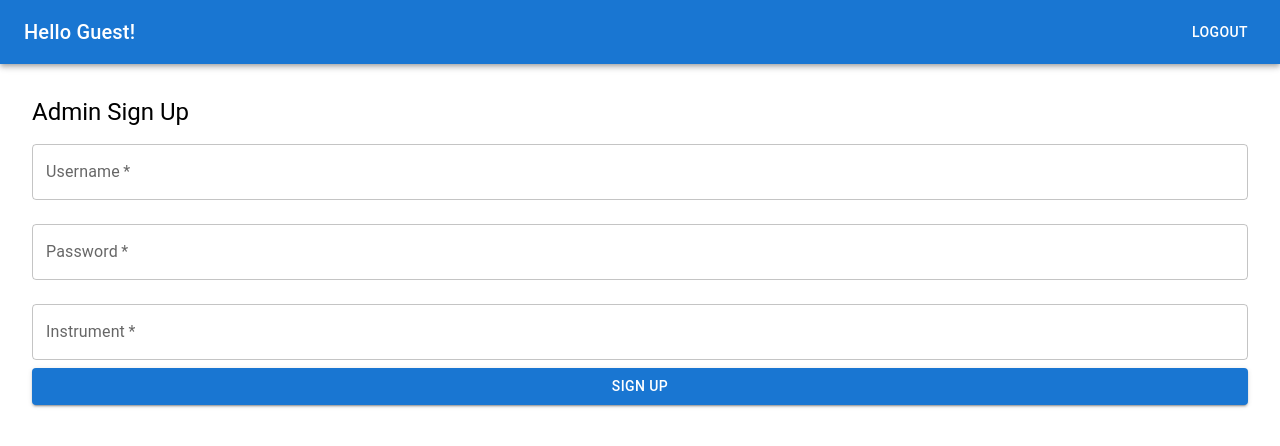
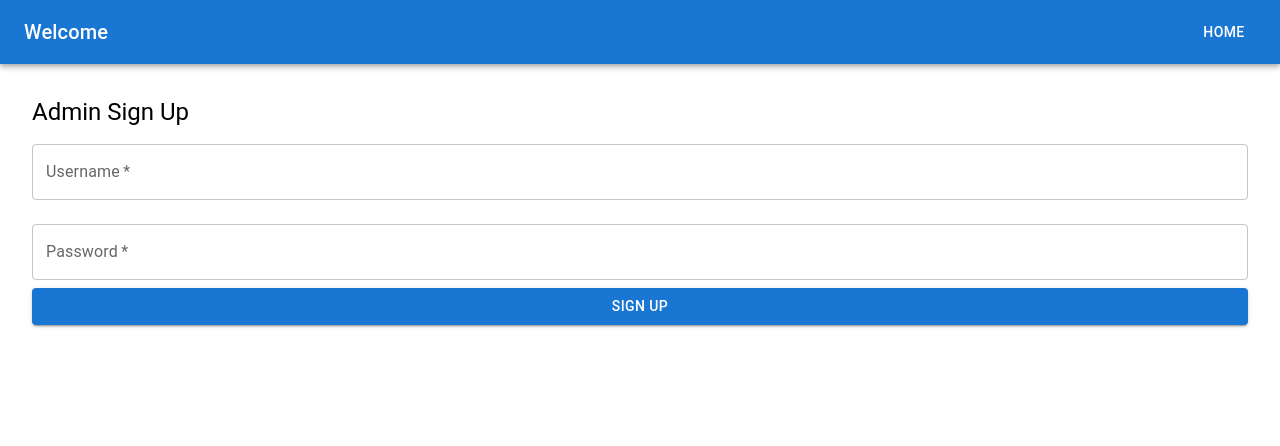
Before and after one commit to shaynoadotan/JaMoveo, a React (Create React App) app in the folder Frontend/frontend/: page /adminsignup in a window 1280 px wide. Shown: the top 446 px of the page. Built offline with nearby package versions, Linux system fonts and the light colour scheme.

Commit message:
navigation

```diff
--- a/Frontend/frontend/src/App.tsx
+++ b/Frontend/frontend/src/App.tsx
@@ -1,5 +1,5 @@
 import React, { useState } from 'react';
-import { BrowserRouter as Router, Route, Routes } from 'react-router-dom';
+import { BrowserRouter as Router, Route, Routes, Navigate } from 'react-router-dom';
 import LoginPage from './components/LoginPage';
 import SignupPage from './components/SignupPage';
 import PlayerSignupPage from './components/PlayerSignUpPage';
@@ -8,40 +8,110 @@ import PlayerPage from './components/PlayerPage';
 import AdminPage from './components/AdminPage';
 import ResultsPage from './components/ResultsPage';
 import LivePage from './components/LivePage';
-import ProtectedRoute from './components/ProtectedRoute'; // Import ProtectedRoute
-import UnauthorizedPage from './components/UnauthorizedPage'; // Import UnauthorizedPage
-import Navbar from './components/Navbar'; // Import the Navbar
+import ProtectedRoute from './components/ProtectedRoute';
+import UnauthorizedPage from './components/UnauthorizedPage';
+import Navbar from './components/Navbar';
+import { Modal, Box, Typography, Button } from '@mui/material';
 
 function App() {
-  const [isAdmin, setIsAdmin] = useState<boolean | null>(null); // Track admin status
-  const [role, setRole] = useState<'singer' | 'player' | null>(null); // Track user role
-  const [username, setUsername] = useState<string | null>(null); // Track logged-in username
+  const [isAdmin, setIsAdmin] = useState<boolean | null>(null);
+  const [role, setRole] = useState<'singer' | 'player' | null>(null);
+  const [username, setUsername] = useState<string | null>(null);
+  const [modalOpen, setModalOpen] = useState(false);
 
   const handleLogout = () => {
-    setIsAdmin(null); // Clear admin status
-    setRole(null); // Clear role
-    setUsername(null); // Clear username
+    setIsAdmin(null);
+    setRole(null);
+    setUsername(null);
   };
+
+  const isLoggedIn = !!username;
 
   return (
     <Router>
-      <Navbar username={username} onLogout={handleLogout} /> {/* Add Navbar */}
+      <Navbar username={username} onLogout={handleLogout} isAdmin={isAdmin === true} />
       <Routes>
-        <Route path="/signup" element={<SignupPage setIsAdmin={setIsAdmin} setUsername={setUsername} />} />
-        <Route path="/playersignup" element={<PlayerSignupPage setUsername={setUsername} />} />
-        <Route path="/adminsignup" element={<AdminSignupPage setUsername={setUsername} />} />
-        <Route path="/login" element={<LoginPage setIsAdmin={setIsAdmin} setRole={setRole} setUsername={setUsername} />} />
-        <Route path="/unauthorized" element={<UnauthorizedPage />} /> {/* Add Unauthorized page */}
+        <Route path="/signup" element={
+          isLoggedIn ? (
+            <Navigate to={role === 'player' ? '/player' : '/admin'} />
+          ) : (
+            <SignupPage setIsAdmin={setIsAdmin} setUsername={setUsername} />
+          )
+        } />
+        <Route path="/playersignup" element={
+          isLoggedIn ? (
+            <Navigate to="/player" />
+          ) : (
+            <PlayerSignupPage setUsername={setUsername} />
+          )
+        } />
+        <Route path="/adminsignup" element={
+          isLoggedIn ? (
+            <Navigate to="/admin" />
+          ) : (
+            <AdminSignupPage setUsername={setUsername} />
+          )
+        } />
 
-        {/* Protected admin routes */}
-        <Route path="/admin" element={<ProtectedRoute isAdmin={!!isAdmin}><AdminPage /></ProtectedRoute>} />
-        <Route path="/results" element={<ProtectedRoute isAdmin={!!isAdmin}><ResultsPage /></ProtectedRoute>} />
+        <Route path="/login" element={
+          isLoggedIn ? (
+            <Navigate to={role === 'player' ? '/player' : '/admin'} />
+          ) : (
+            <LoginPage setIsAdmin={setIsAdmin} setRole={setRole} setUsername={setUsername} isLoggedIn={isLoggedIn} />
+          )
+        } />
 
-        {/* Pass role to LivePage */}
-        <Route path="/live" element={<LivePage isAdmin={!!isAdmin} isSinger={role === 'singer'} role={role!} />} />
-        <Route path="/player" element={<PlayerPage />} /> {/* No conditional Navigate here */}
-        <Route path="/" element={<SignupPage setIsAdmin={setIsAdmin} setUsername={setUsername} />} /> {/* Set initial page */}
+        <Route path="/unauthorized" element={<UnauthorizedPage />} />
+
+        <Route path="/admin" element={
+          isLoggedIn ? (
+            <ProtectedRoute isAdmin={!!isAdmin}><AdminPage /></ProtectedRoute>
+          ) : (
+            <Navigate to="/login" />
+          )
+        } />
+        <Route path="/results" element={
+          isLoggedIn ? (
+            <ProtectedRoute isAdmin={!!isAdmin}><ResultsPage /></ProtectedRoute>
+          ) : (
+            <Navigate to="/login" />
+          )
+        } />
+
+        <Route path="/live" element={
+          isLoggedIn ? (
+            <LivePage isAdmin={!!isAdmin} isSinger={role === 'singer'} role={role!} />
+          ) : (
+            <Navigate to="/login" />
+          )
+        } />
+        <Route path="/player" element={
+          isLoggedIn ? (
+            <PlayerPage />
+          ) : (
+            <Navigate to="/login" />
+          )
+        } />
+        <Route path="/" element={<SignupPage setIsAdmin={setIsAdmin} setUsername={setUsername} />} />
       </Routes>
+
+      {/* Modal for already logged in */}
+      <Modal open={modalOpen} onClose={() => setModalOpen(false)}>
+        <Box sx={{
+          position: 'absolute',
+          top: '50%',
+          left: '50%',
+          transform: 'translate(-50%, -50%)',
+          width: 300,
+          bgcolor: 'background.paper',
+          boxShadow: 24,
+          p: 4 }}>
+          <Typography variant="h6">You've already logged in</Typography>
+          <Button onClick={() => setModalOpen(false)} variant="contained" sx={{ marginTop: 2 }}>
+            Close
+          </Button>
+        </Box>
+      </Modal>
     </Router>
   );
 }
--- a/Frontend/frontend/src/components/AdminSignUpPage.tsx
+++ b/Frontend/frontend/src/components/AdminSignUpPage.tsx
@@ -1,27 +1,24 @@
 import React, { useState } from 'react';
-import axios from 'axios';
 import { useNavigate } from 'react-router-dom';
 import { Box, Button, TextField, Typography } from '@mui/material';
+import axios from 'axios';
 
-interface AdminSignUpPageProps {
-  setUsername: (username: string) => void; // Prop to set the username
-}
-
-const AdminSignUpPage: React.FC<AdminSignUpPageProps> = ({ setUsername }) => {
-  const [username, setUsernameLocal] = useState('');
+const AdminSignupPage: React.FC<{ setUsername: (username: string) => void }> = ({ setUsername }) => {
+  const [username, setUsernameState] = useState('');
   const [password, setPassword] = useState('');
-  const [instrument, setInstrument] = useState('');
   const navigate = useNavigate();
 
   const handleSignup = async (e: React.FormEvent) => {
     e.preventDefault();
+    if (!username || !password) {
+      alert("Please fill in all fields.");
+      return;
+    }
+
     try {
-      await axios.post('http://localhost:5000/api/signup', {
+      await axios.post('http://localhost:5000/api/adminsignup', {
         username,
         password,
-        instrument,
-        isAdmin: true, // Specify that this is an admin signup
-        role: 'singer', // Set role to singer
       });
       setUsername(username); // Set the username on successful signup
       alert('Admin account created successfully');
@@ -41,7 +38,7 @@ const AdminSignUpPage: React.FC<AdminSignUpPageProps> = ({ setUsername }) => {
         fullWidth
         margin="normal"
         value={username}
-        onChange={(e) => setUsernameLocal(e.target.value)}
+        onChange={(e) => setUsernameState(e.target.value)}
         required
       />
       <TextField
@@ -54,15 +51,6 @@ const AdminSignUpPage: React.FC<AdminSignUpPageProps> = ({ setUsername }) => {
         onChange={(e) => setPassword(e.target.value)}
         required
       />
-      <TextField
-        label="Instrument"
-        variant="outlined"
-        fullWidth
-        margin="normal"
-        value={instrument}
-        onChange={(e) => setInstrument(e.target.value)}
-        required
-      />
       <Button type="submit" variant="contained" fullWidth>
         Sign Up
       </Button>
@@ -70,4 +58,4 @@ const AdminSignUpPage: React.FC<AdminSignUpPageProps> = ({ setUsername }) => {
   );
 };
 
-export default AdminSignUpPage;
+export default AdminSignupPage;
--- a/Frontend/frontend/src/components/LoginPage.tsx
+++ b/Frontend/frontend/src/components/LoginPage.tsx
@@ -1,37 +1,50 @@
-import React, { useState } from 'react';
+import React, { useState, useEffect } from 'react';
 import axios from 'axios';
 import { useNavigate } from 'react-router-dom';
-import { Box, Button, TextField, Typography } from '@mui/material';
+import { Box, Button, TextField, Typography, Modal } from '@mui/material';
 
 interface LoginPageProps {
-  setIsAdmin: (isAdmin: boolean) => void; // Prop to set admin status in the parent
-  setRole: (role: 'singer' | 'player') => void; // Prop to set the user role
-  setUsername: (username: string) => void; // Added prop to set the username
+  setIsAdmin: (isAdmin: boolean) => void;
+  setRole: (role: 'singer' | 'player' | null) => void;
+  setUsername: (username: string | null) => void;
+  isLoggedIn: boolean; // New prop to check if the user is logged in
 }
 
-const LoginPage: React.FC<LoginPageProps> = ({ setIsAdmin, setRole, setUsername }) => {
-  const [username, setUsernameLocal] = useState('');
+const LoginPage: React.FC<LoginPageProps> = ({ setIsAdmin, setRole, setUsername, isLoggedIn }) => {
+  const [username, setUsernameState] = useState('');
   const [password, setPassword] = useState('');
+  const [modalOpen, setModalOpen] = useState(false);
   const navigate = useNavigate();
+
+  useEffect(() => {
+    if (isLoggedIn) {
+      setModalOpen(true); // Open modal if the user is already logged in
+    }
+  }, [isLoggedIn]);
 
   const handleLogin = async (e: React.FormEvent) => {
     e.preventDefault();
+    if (!username || !password) {
+      alert("Please fill in all fields.");
+      return;
+    }
+
     try {
       const response = await axios.post('http://localhost:5000/api/login', {
         username,
         password,
       });
 
-      const { isAdmin, role } = response.data.user; // Extract role from response
-      setIsAdmin(isAdmin); // Set admin status based on login response
-      setRole(role); // Set user role based on login response
+      const isAdmin = response.data.user.isAdmin;
+      const role = response.data.user.role; // Assuming the role is returned in the response
+      setIsAdmin(isAdmin);
+      setRole(role);
       setUsername(username); // Set username on login
 
-      // Navigate to the appropriate page based on admin status
       if (isAdmin) {
-        navigate('/admin');  // Admin dashboard
+        navigate('/admin');
       } else {
-        navigate('/player'); // Player dashboard
+        navigate('/player');
       }
     } catch (error) {
       console.error('Login error:', error);
@@ -48,7 +61,7 @@ const LoginPage: React.FC<LoginPageProps> = ({ setIsAdmin, setRole, setUsername
         fullWidth
         margin="normal"
         value={username}
-        onChange={(e) => setUsernameLocal(e.target.value)}
+        onChange={(e) => setUsernameState(e.target.value)}
         required
       />
       <TextField
@@ -61,7 +74,27 @@ const LoginPage: React.FC<LoginPageProps> = ({ setIsAdmin, setRole, setUsername
         onChange={(e) => setPassword(e.target.value)}
         required
       />
-      <Button type="submit" variant="contained" fullWidth>Login</Button>
+      <Button type="submit" variant="contained" fullWidth>
+        Login
+      </Button>
+
+      {/* Modal for already logged in */}
+      <Modal open={modalOpen} onClose={() => setModalOpen(false)}>
+        <Box sx={{
+          position: 'absolute',
+          top: '50%',
+          left: '50%',
+          transform: 'translate(-50%, -50%)',
+          width: 300,
+          bgcolor: 'background.paper',
+          boxShadow: 24,
+          p: 4 }}>
+          <Typography variant="h6">You've already logged in</Typography>
+          <Button onClick={() => setModalOpen(false)} variant="contained" sx={{ marginTop: 2 }}>
+            Close
+          </Button>
+        </Box>
+      </Modal>
     </Box>
   );
 };
--- a/Frontend/frontend/src/components/Navbar.tsx
+++ b/Frontend/frontend/src/components/Navbar.tsx
@@ -3,27 +3,34 @@ import { AppBar, Toolbar, Typography, Button } from '@mui/material';
 import { useNavigate } from 'react-router-dom';
 
 interface NavbarProps {
-  username: string | null; // Username of the logged-in user
-  onLogout: () => void; // Function to handle logout
+  username: string | null;
+  onLogout: () => void;
+  isAdmin: boolean;
 }
 
-const Navbar: React.FC<NavbarProps> = ({ username, onLogout }) => {
+const Navbar: React.FC<NavbarProps> = ({ username, onLogout, isAdmin }) => {
   const navigate = useNavigate();
 
-  const handleLogout = () => {
-    onLogout(); // Call the logout function passed as prop
-    navigate('/'); // Redirect to the sign-up page
+  const handleHomeClick = () => {
+    if (isAdmin) {
+      navigate('/admin');
+    } else if (username) {
+      navigate('/player');
+    } else {
+      navigate('/signup'); // If not logged in, go to signup
+    }
   };
 
   return (
     <AppBar position="static">
       <Toolbar>
-        <Typography variant="h6" style={{ flexGrow: 1 }}>
-          Hello {username ? username : 'Guest'}!
+        <Typography variant="h6" sx={{ flexGrow: 1 }}>
+          {username ? `Hello, ${username}` : 'Welcome'}
         </Typography>
-        <Button color="inherit" onClick={handleLogout}>
-          Logout
-        </Button>
+        <Button color="inherit" onClick={handleHomeClick}>Home</Button>
+        {username && (
+          <Button color="inherit" onClick={onLogout}>Logout</Button>
+        )}
       </Toolbar>
     </AppBar>
   );
--- a/Frontend/frontend/src/components/PlayerSignUpPage.tsx
+++ b/Frontend/frontend/src/components/PlayerSignUpPage.tsx
@@ -1,27 +1,30 @@
 import React, { useState } from 'react';
-import axios from 'axios';
 import { useNavigate } from 'react-router-dom';
 import { Box, Button, TextField, Typography } from '@mui/material';
+import axios from 'axios';
 
-interface PlayerSignUpPageProps {
-  setUsername: (username: string) => void; // Prop to set the username
+interface PlayerSignupPageProps {
+  setUsername: (username: string) => void;
 }
 
-const PlayerSignUpPage: React.FC<PlayerSignUpPageProps> = ({ setUsername }) => {
-  const [username, setUsernameLocal] = useState('');
+const PlayerSignupPage: React.FC<PlayerSignupPageProps> = ({ setUsername }) => {
+  const [username, setUsernameState] = useState('');
   const [password, setPassword] = useState('');
   const [instrument, setInstrument] = useState('');
   const navigate = useNavigate();
 
   const handleSignup = async (e: React.FormEvent) => {
     e.preventDefault();
+    if (!username || !password || !instrument) {
+      alert("Please fill in all fields.");
+      return;
+    }
+
     try {
-      await axios.post('http://localhost:5000/api/signup', {
+      await axios.post('http://localhost:5000/api/playersignup', {
         username,
         password,
         instrument,
-        isAdmin: false, // Specify that this is a player signup
-        role: 'player', // Set role to player
       });
       setUsername(username); // Set the username on successful signup
       alert('Player account created successfully');
@@ -41,7 +44,7 @@ const PlayerSignUpPage: React.FC<PlayerSignUpPageProps> = ({ setUsername }) => {
         fullWidth
         margin="normal"
         value={username}
-        onChange={(e) => setUsernameLocal(e.target.value)}
+        onChange={(e) => setUsernameState(e.target.value)}
         required
       />
       <TextField
@@ -70,4 +73,4 @@ const PlayerSignUpPage: React.FC<PlayerSignUpPageProps> = ({ setUsername }) => {
   );
 };
 
-export default PlayerSignUpPage;
+export default PlayerSignupPage;
```
